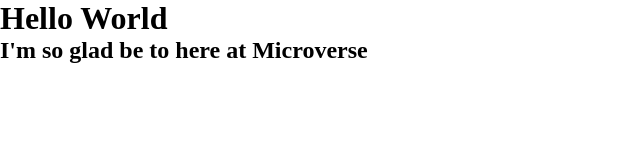
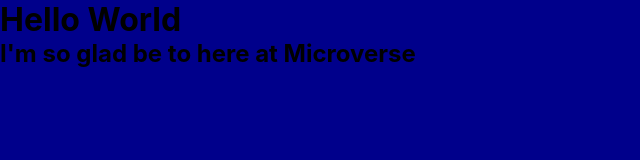
Before and after one commit to audukehinde/hellomicroverse-1, a plain HTML site: page index.html in a window 1280 px wide. Shown: the whole page, without its empty margins (0-640 px from the left). Drawn offline with Linux system fonts and the light colour scheme.

Commit message:
Add font family and background color to html body

```diff
--- a/style.css
+++ b/style.css
@@ -3,3 +3,7 @@
     margin: 0;
     box-sizing: border-box;
 }
+body{
+    background-color: #00008B;
+    font-family: -apple-system, BlinkMacSystemFont, 'Segoe UI', Roboto, Oxygen, Ubuntu, Cantarell, 'Open Sans', 'Helvetica Neue', sans-serif;
+}
```
